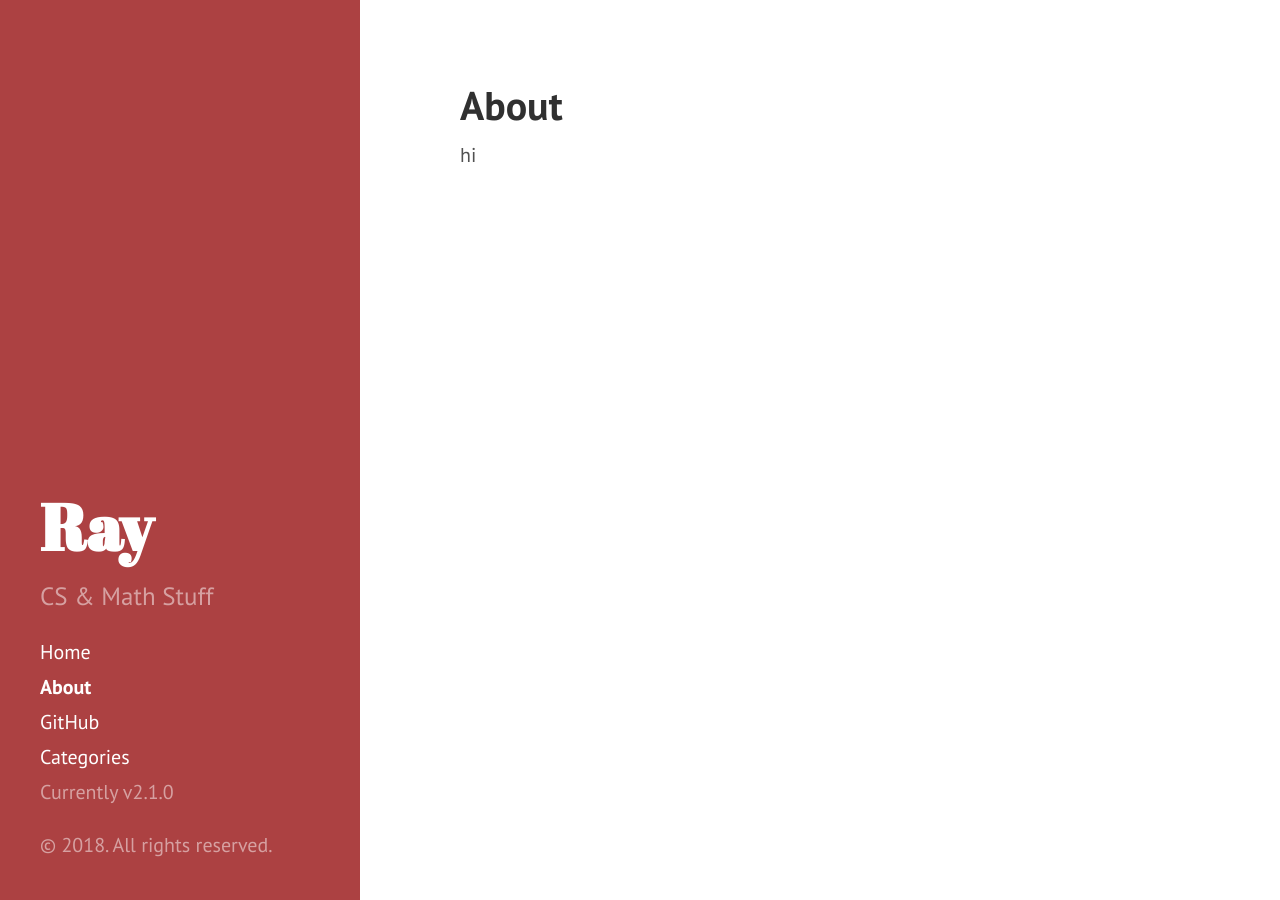
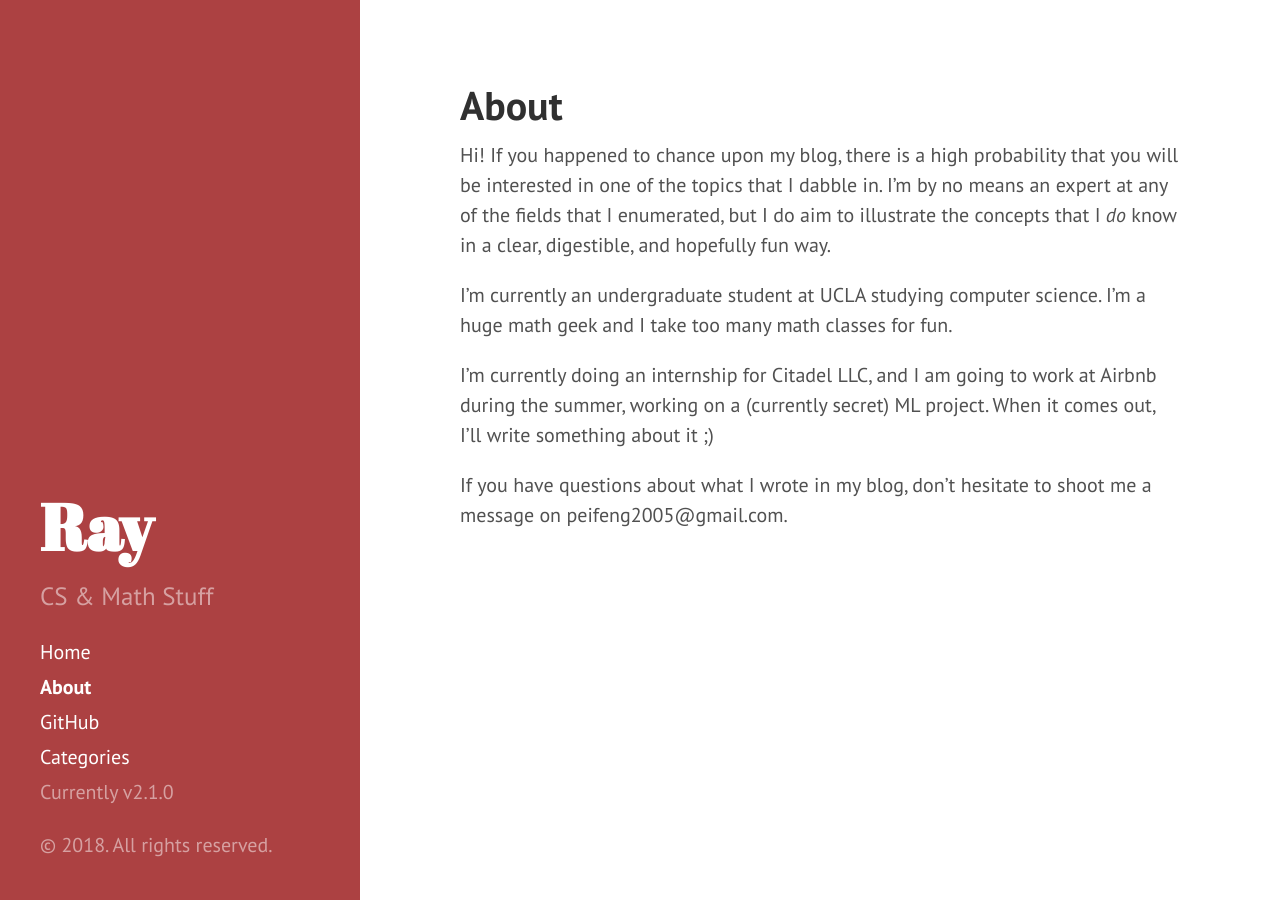
Before and after one commit to OneRaynyDay/oneraynyday.github.io, a Jekyll site: the page built from about.md, in a window 1280 px wide. Built offline with Jekyll 4.4.1, drawn with Linux system fonts in a browser that asks for light colours.

Commit message:
Updating files

```diff
--- a/about.md
+++ b/about.md
@@ -2,4 +2,15 @@
 layout: page
 title: About
 ---
-hi
+
+Hi! If you happened to chance upon my blog, there is a high probability that you will be interested in
+one of the topics that I dabble in. I'm by no means an expert at any of the fields that I enumerated, but
+I do aim to illustrate the concepts that I _do_ know in a clear, digestible, and hopefully fun way.
+
+I'm currently an undergraduate student at UCLA studying computer science. I'm a huge math geek and I take
+too many math classes for fun.
+
+I'm currently doing an internship for Citadel LLC, and I am going to work at Airbnb during the summer,
+working on a (currently secret) ML project. When it comes out, I'll write something about it ;)
+
+If you have questions about what I wrote in my blog, don't hesitate to shoot me a message on peifeng2005@gmail.com.
```
